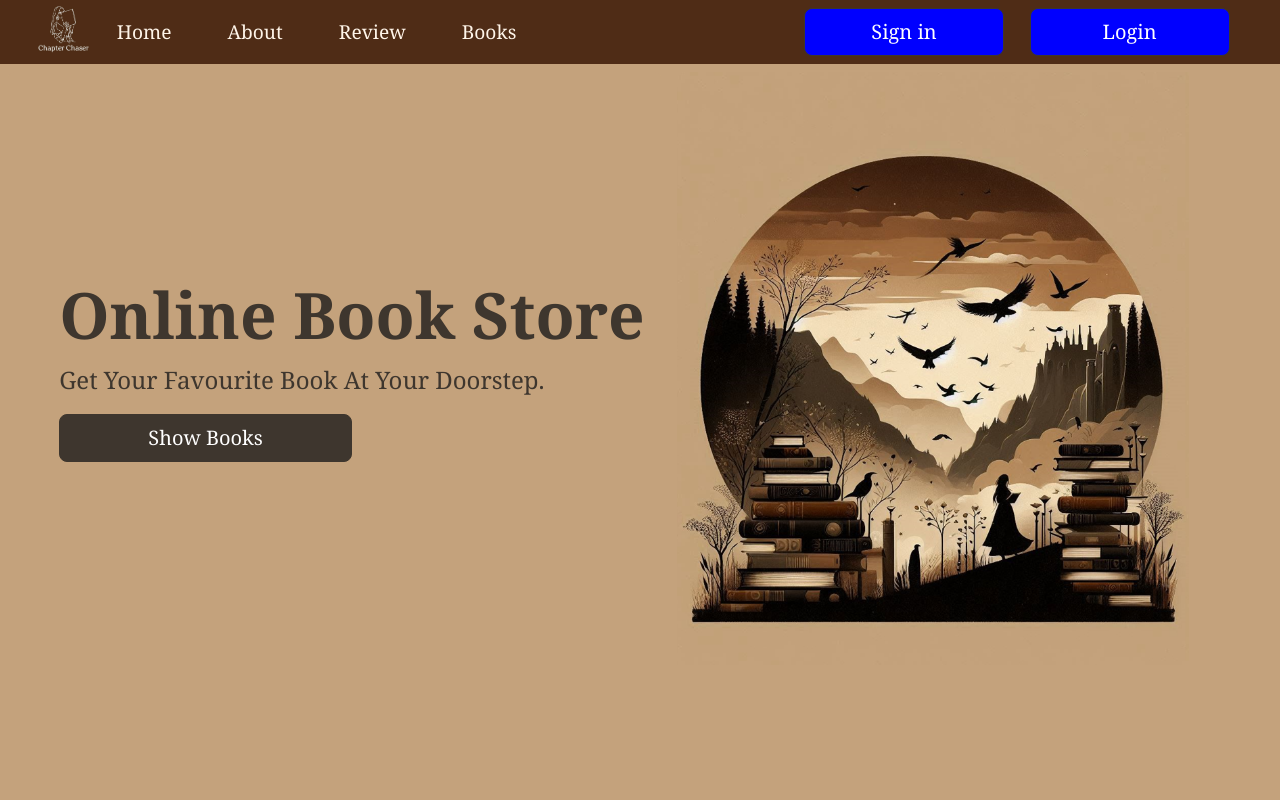
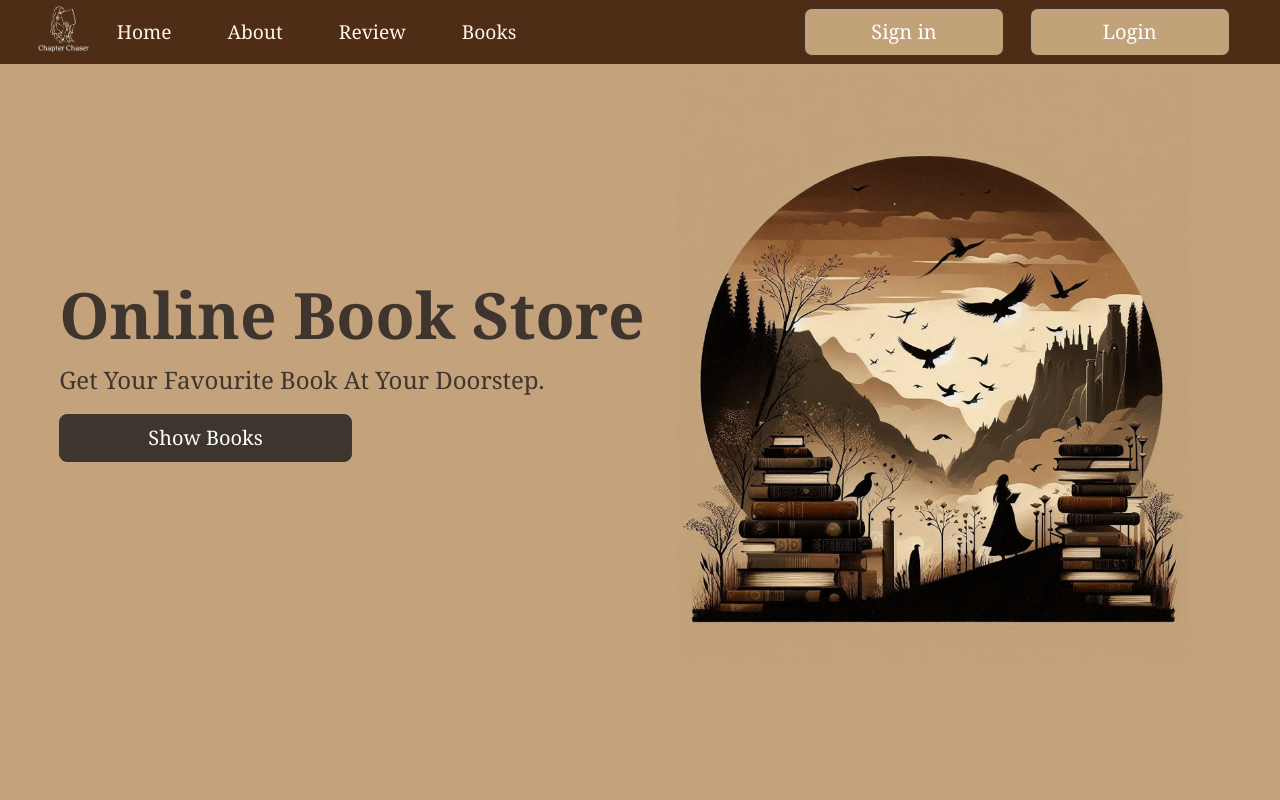
Before and after one commit to saniyasarfaraz/book-store, a React (Create React App) app in the folder frontend/: page / in a window 1280 px wide. Shown: the top 800 px of the page. Built offline with nearby package versions, Linux system fonts and the light colour scheme.

Commit message:
headerchange

```diff
--- a/frontend/src/components/header.js
+++ b/frontend/src/components/header.js
@@ -54,7 +54,7 @@ const Header = (scrollToBookCards) => {
               to="/Sign"
               className="btn btn-primary btn-lg"
               style={{
-                backgroundColor: "blue",
+                backgroundColor: "#c2a279",
                 position: "relative",
                 right: "3vw",
               }}
@@ -66,7 +66,7 @@ const Header = (scrollToBookCards) => {
               to="/Login"
               className="btn btn-primary btn-lg"
               style={{
-                backgroundColor: "blue",
+                backgroundColor: "#c2a279",
                 position: "relative",
                 right: "1vw",
               }}
```
